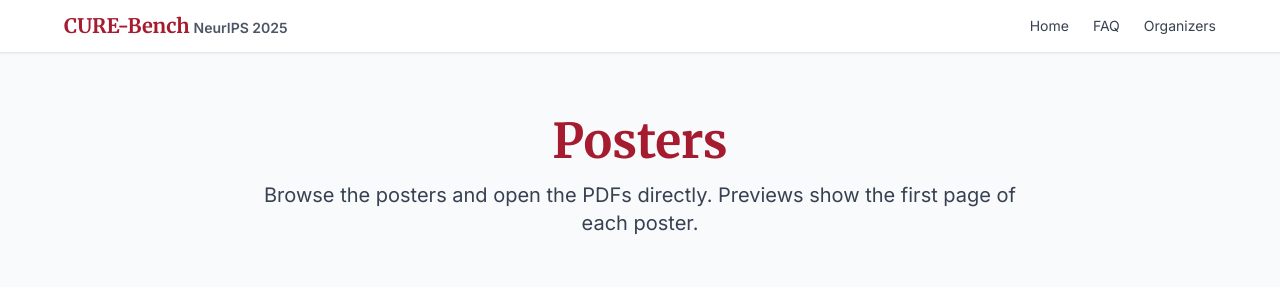
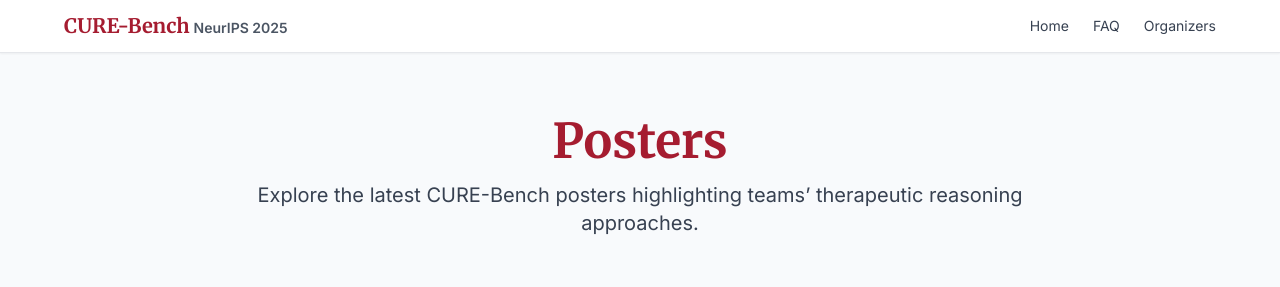
Before and after one commit to mims-harvard/CUREBench, a React (Vite) app: page /posters in a window 1280 px wide. Shown: the top 287 px of the page. Built offline with nearby package versions, Linux system fonts and the light colour scheme.

Commit message:
adding more posters

```diff
--- a/src/pages/Posters.jsx
+++ b/src/pages/Posters.jsx
@@ -197,7 +197,7 @@ export default function Posters() {
               Posters
             </h1>
             <p className="text-gray-700 text-lg md:text-xl max-w-3xl mx-auto font-sans">
-              Browse the posters and open the PDFs directly. Previews show the first page of each poster.
+              Explore the latest CURE-Bench posters highlighting teams’ therapeutic reasoning approaches.
             </p>
           </header>
 
```
